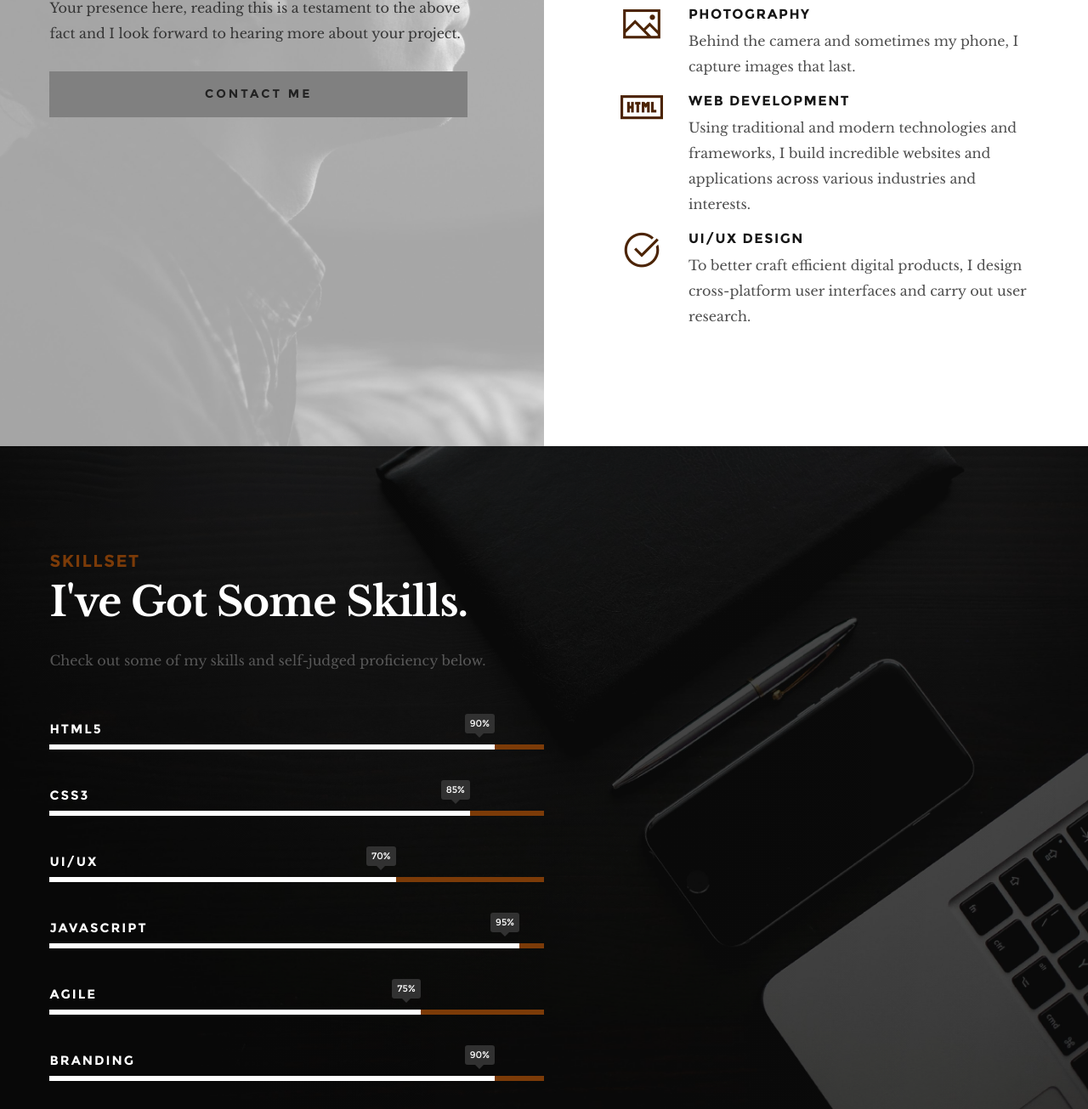
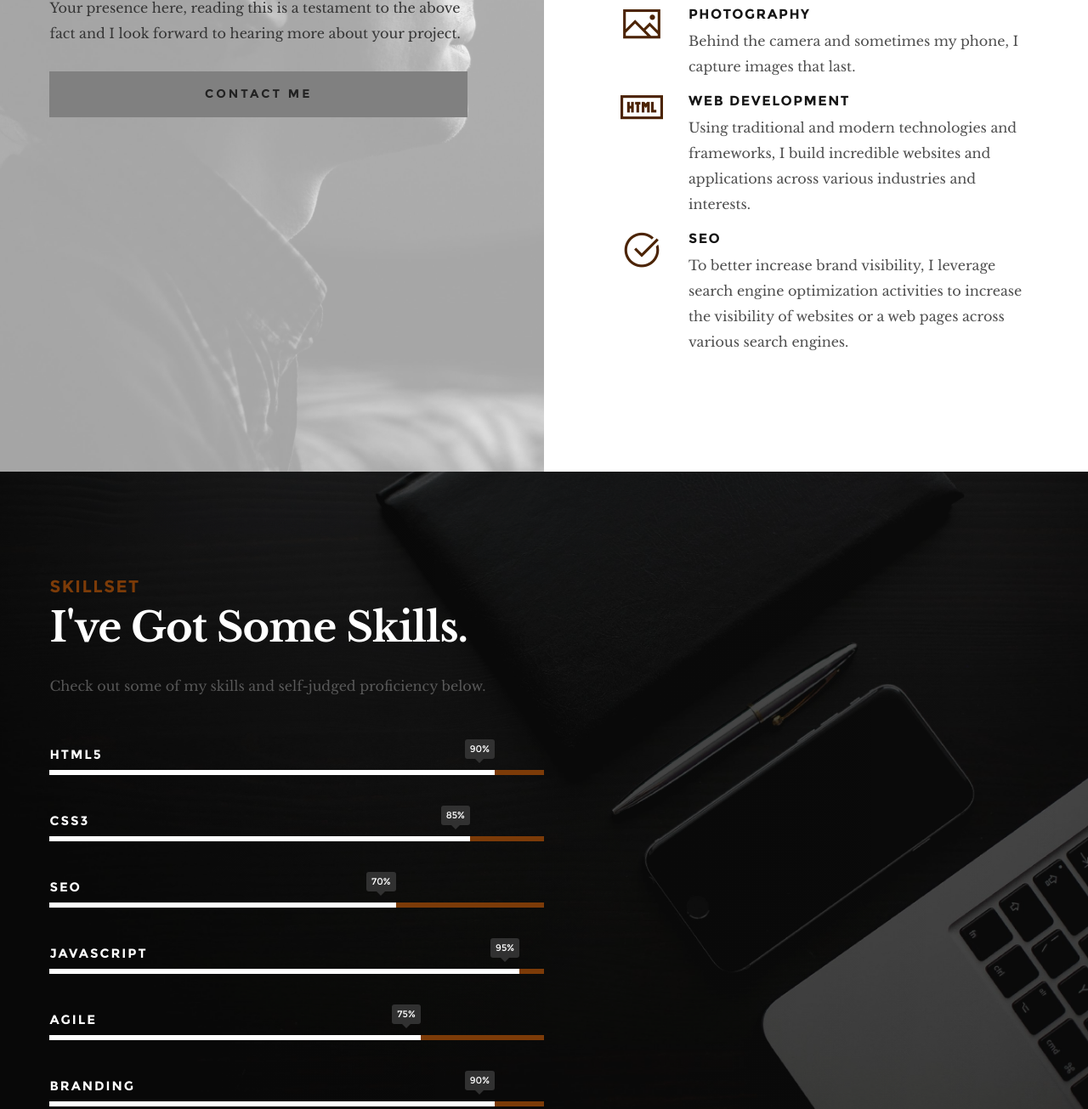
Before and after one commit to brooksdev/brooksdev.github.io, a plain HTML site: page index.html in a window 1280 px wide. Shown: the part 1305-2610 px from the top of the page at 85% size. Drawn offline with Linux system fonts and the light colour scheme; files whose address does not match are found by name.

Commit message:
Update index.html

```diff
--- a/index.html
+++ b/index.html
@@ -204,8 +204,8 @@
    						<i class="icon-Checked"></i>
    					</div>
    					<div class="service-item">
-   						<h4>UI/UX Design</h4>
-   						<p>To better craft efficient digital products, I design cross-platform user interfaces and carry out user research.
+   						<h4>SEO</h4>
+   						<p>To better increase brand visibility, I leverage search engine optimization activities to increase the visibility of websites or a web pages across various search engines.
    						</p>
    					</div>
    				</li>
@@ -246,7 +246,7 @@
 				   </li>
 				   <li class="animate-this" data-animate="fadeInRight">
 				   	<div class="progress percent70"><span>70%</span></div>
-				   	<strong>UI/UX</strong>
+				   	<strong>SEO</strong>
 				   </li>
 				   <li class="animate-this" data-animate="fadeInRight">
 				   	<div class="progress percent95"><span>95%</span></div>
```
